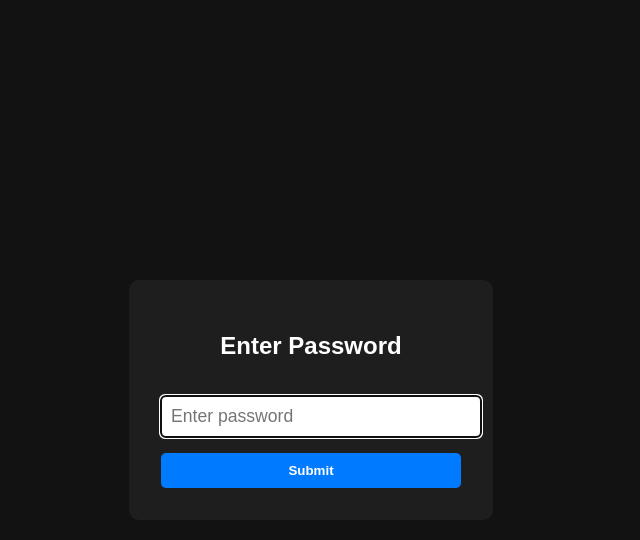
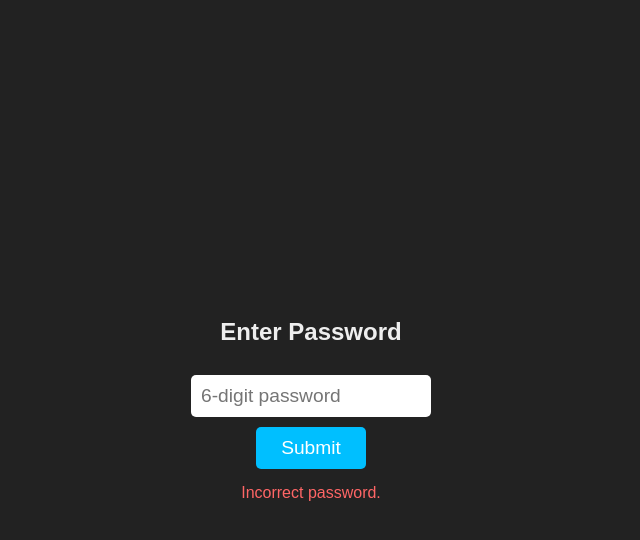
Before and after one commit to NORONERD/NMSB, a plain HTML site: page index.html in a window 1280 px wide. Both pictures are taken after typing "Sample123" into the empty fields and a click on the button "Submit". Shown: the whole page, without its empty margins (329-969 px from the left). Drawn offline with Linux system fonts and the light colour scheme.

Commit message:
Update index.html

```diff
--- a/index.html
+++ b/index.html
@@ -7,66 +7,82 @@
 <style>
   body {
     font-family: 'Poppins', sans-serif;
-    background: #121212;
-    color: white;
+    background: #222;
+    color: #eee;
     display: flex;
+    flex-direction: column;
+    align-items: center;
     justify-content: center;
-    align-items: center;
     height: 100vh;
     margin: 0;
   }
-  .container {
-    text-align: center;
-    background: #1e1e1e;
-    padding: 2rem;
-    border-radius: 10px;
-    width: 300px;
-  }
-  input[type="password"] {
-    width: 100%;
+  input {
     padding: 10px;
-    margin: 1rem 0;
+    font-size: 1.2em;
+    margin: 10px 0;
+    width: 220px;
     border-radius: 5px;
     border: none;
-    font-size: 1.1rem;
   }
   button {
-    padding: 10px 20px;
-    background: #007bff;
+    padding: 10px 25px;
+    font-size: 1.2em;
+    background: #00bfff;
     border: none;
     border-radius: 5px;
-    color: white;
-    font-weight: 600;
+    color: #fff;
     cursor: pointer;
-    width: 100%;
   }
   button:hover {
-    background: #0056b3;
+    background: #0099cc;
+  }
+  #message {
+    margin-top: 15px;
+    color: #ff6666;
   }
 </style>
 </head>
 <body>
-<div class="container">
-  <h2>Enter Password</h2>
-  <input id="passwordInput" type="password" placeholder="Enter password" autofocus />
-  <button onclick="checkPassword()">Submit</button>
-</div>
+<h2>Enter Password</h2>
+<input type="password" id="password" placeholder="6-digit password" maxlength="6" />
+<button id="submitBtn">Submit</button>
+<div id="message"></div>
 
 <script>
-function checkPassword() {
-  const pw = document.getElementById('passwordInput').value.trim();
-  if (pw === '246810') {
-    // Normal user - go to main page
-    window.location.href = 'main.html';
-  } else if (pw === '984984') {
-    // Dev user - open dev page in new tab
-    window.open('dev.html', '_blank');
-  } else {
-    alert('Password incorrect');
-    document.getElementById('passwordInput').value = '';
-    document.getElementById('passwordInput').focus();
-  }
-}
+  const mainPassword = "246810";  // main password (6-digit)
+  const devPassword = "984984";   // dev password (6-digit)
+  const secondFactorCode = "9359"; // 2FA code (4-digit)
+
+  const passwordInput = document.getElementById('password');
+  const submitBtn = document.getElementById('submitBtn');
+  const messageDiv = document.getElementById('message');
+
+  submitBtn.addEventListener('click', () => {
+    const entered = passwordInput.value.trim();
+    messageDiv.textContent = "";
+
+    if (entered === mainPassword) {
+      // normal user: redirect to main.html
+      window.location.href = "main.html";
+    } else if (entered === devPassword) {
+      // dev user: prompt for 2FA code
+      const twoFactor = prompt("Enter 4-digit 2FA code:");
+      if (twoFactor === secondFactorCode) {
+        window.location.href = "dev.html";
+      } else {
+        messageDiv.textContent = "Incorrect 2FA code.";
+      }
+    } else {
+      messageDiv.textContent = "Incorrect password.";
+    }
+
+    passwordInput.value = "";
+  });
+
+  // Optional: allow pressing Enter to submit
+  passwordInput.addEventListener('keypress', (e) => {
+    if (e.key === "Enter") submitBtn.click();
+  });
 </script>
 </body>
 </html>
```
